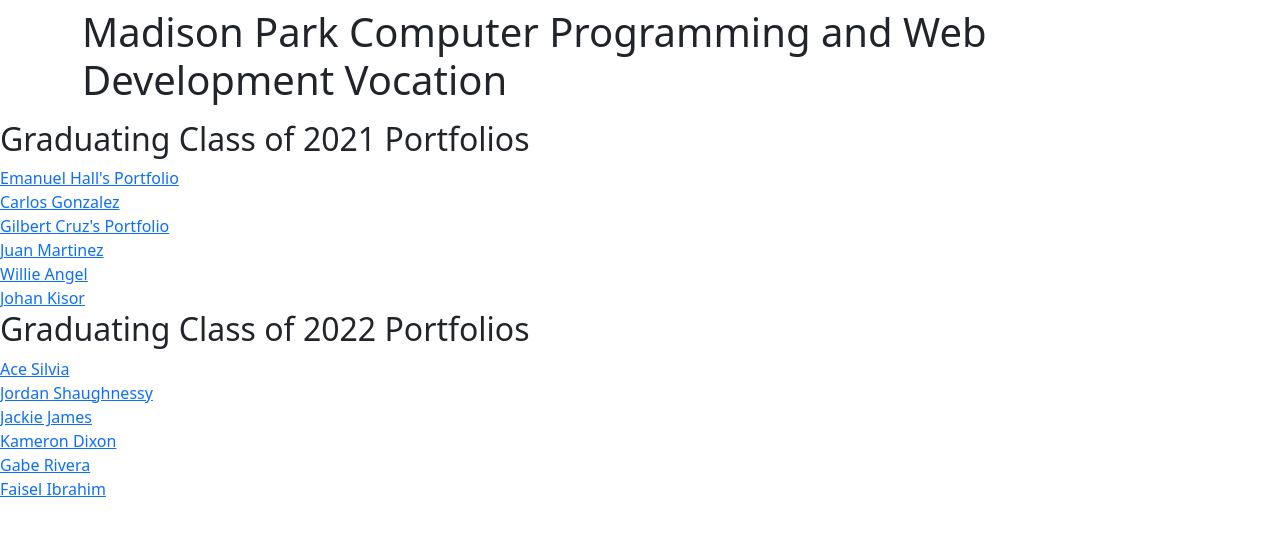
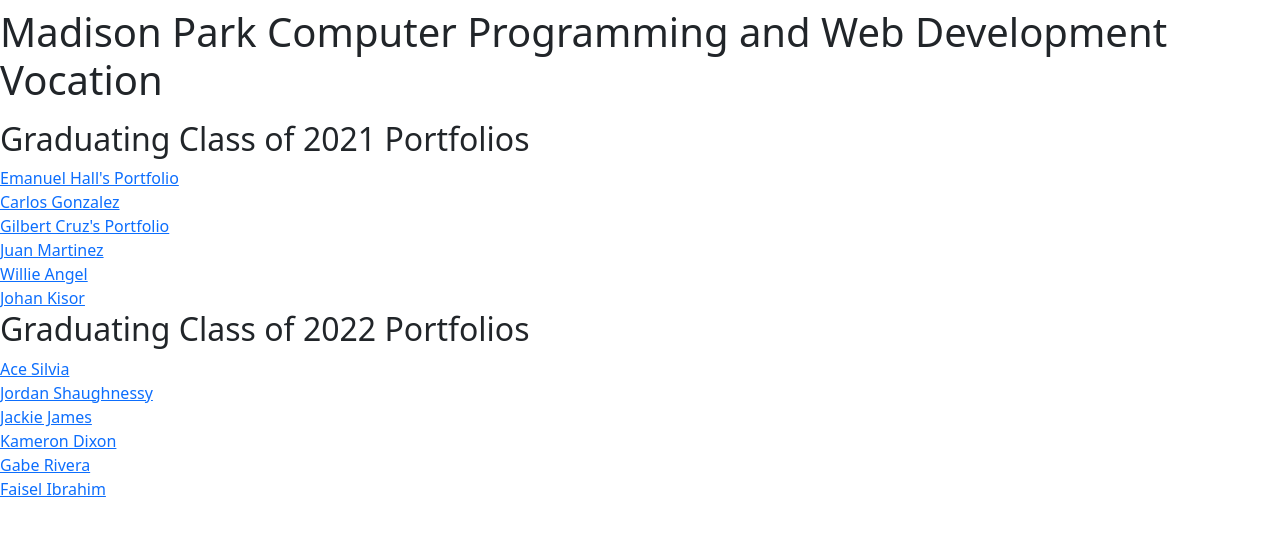
Before and after one commit to Madison-Park-CPWD/Madison-Park-CPWD.github.io, a plain HTML site: page index.html in a window 1280 px wide. Drawn offline with nearby package versions, Linux system fonts and the light colour scheme.

Commit message:
Merge remote-tracking branch 'origin/main' into main
# Conflicts:
#	index.html

```diff
--- a/index.html
+++ b/index.html
@@ -7,7 +7,7 @@
     <link rel="stylesheet" href="style.css">
 </head>
 <body>
-    <div class="container pt-2 pb-2">
+    <div class="container-xs pt-2 pb-2">
         <header>
             <h1>Madison Park Computer Programming and Web Development Vocation</h1>
         </header>
```
